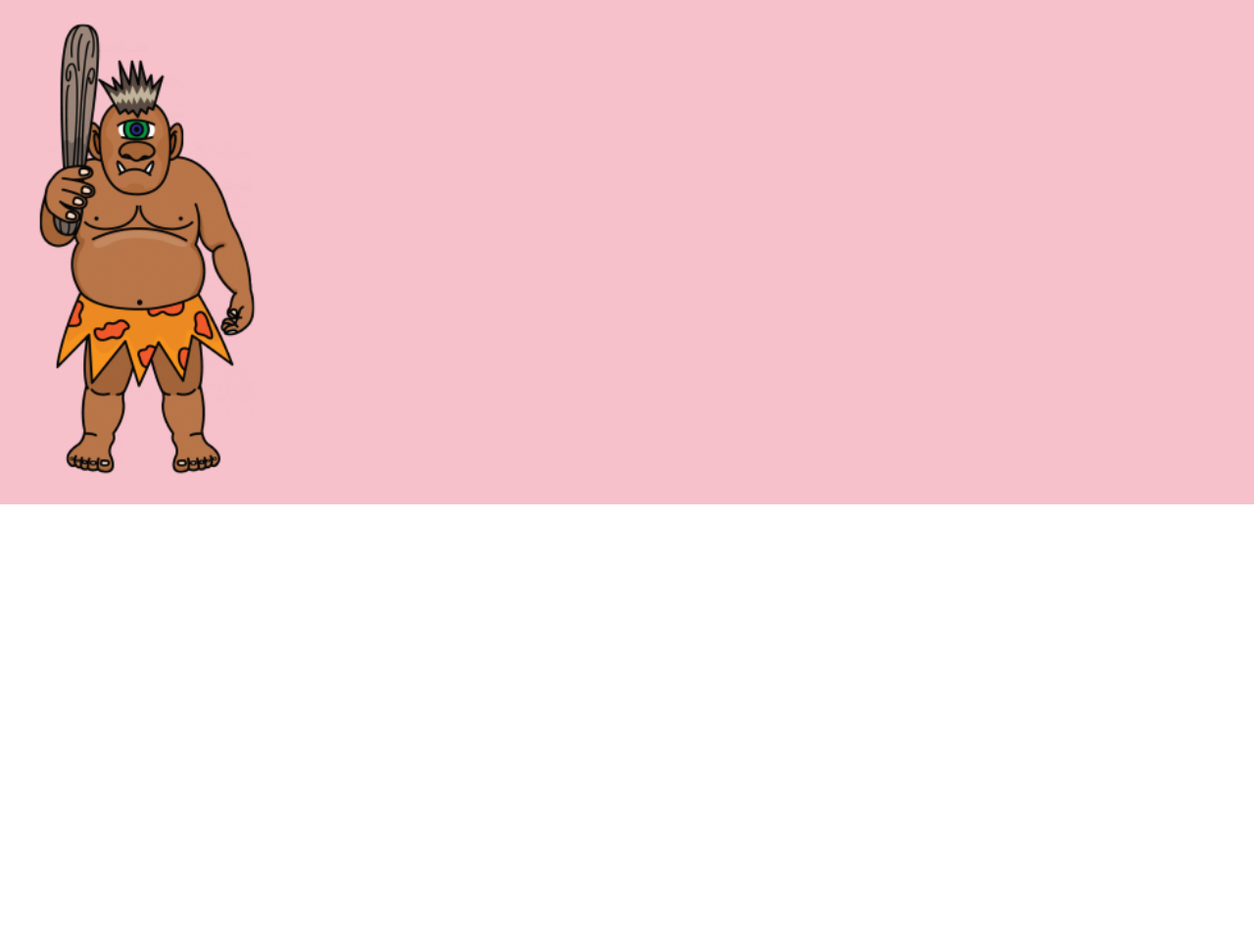
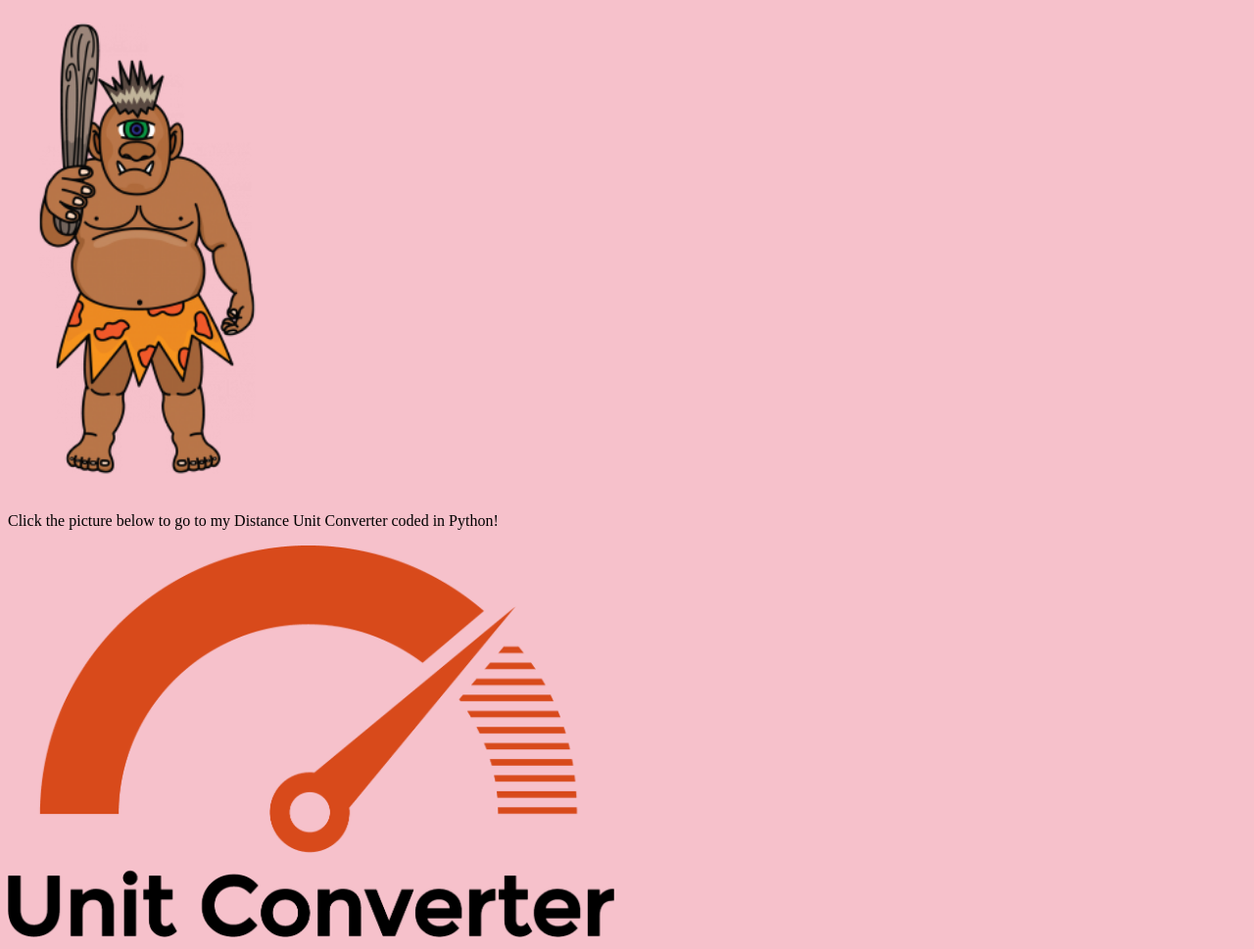
Before and after one commit to casszublin/csp2018-new, a plain HTML site: page portfolio.html in a window 1280 px wide. Shown: the part 1960-2929 px from the top of the page at 98% size. Before the commit the page ends 2475 px from the top, so only its background shows below. Drawn offline with Linux system fonts and the light colour scheme.

Commit message:
Update portfolio.html

```diff
--- a/portfolio.html
+++ b/portfolio.html
@@ -38,6 +38,10 @@ body {
 <img src="images/cyclops_2.png" height="500">
 </a>
 
+<p>Click the picture below to go to my Distance Unit Converter coded in Python!</p>
+<a href="https://repl.it/@CassidyZublin/Unit-Convertor" target="_blank">
+<img src="images/unit converter.png" height="400">
+</a>
 
 
 </html>
```
